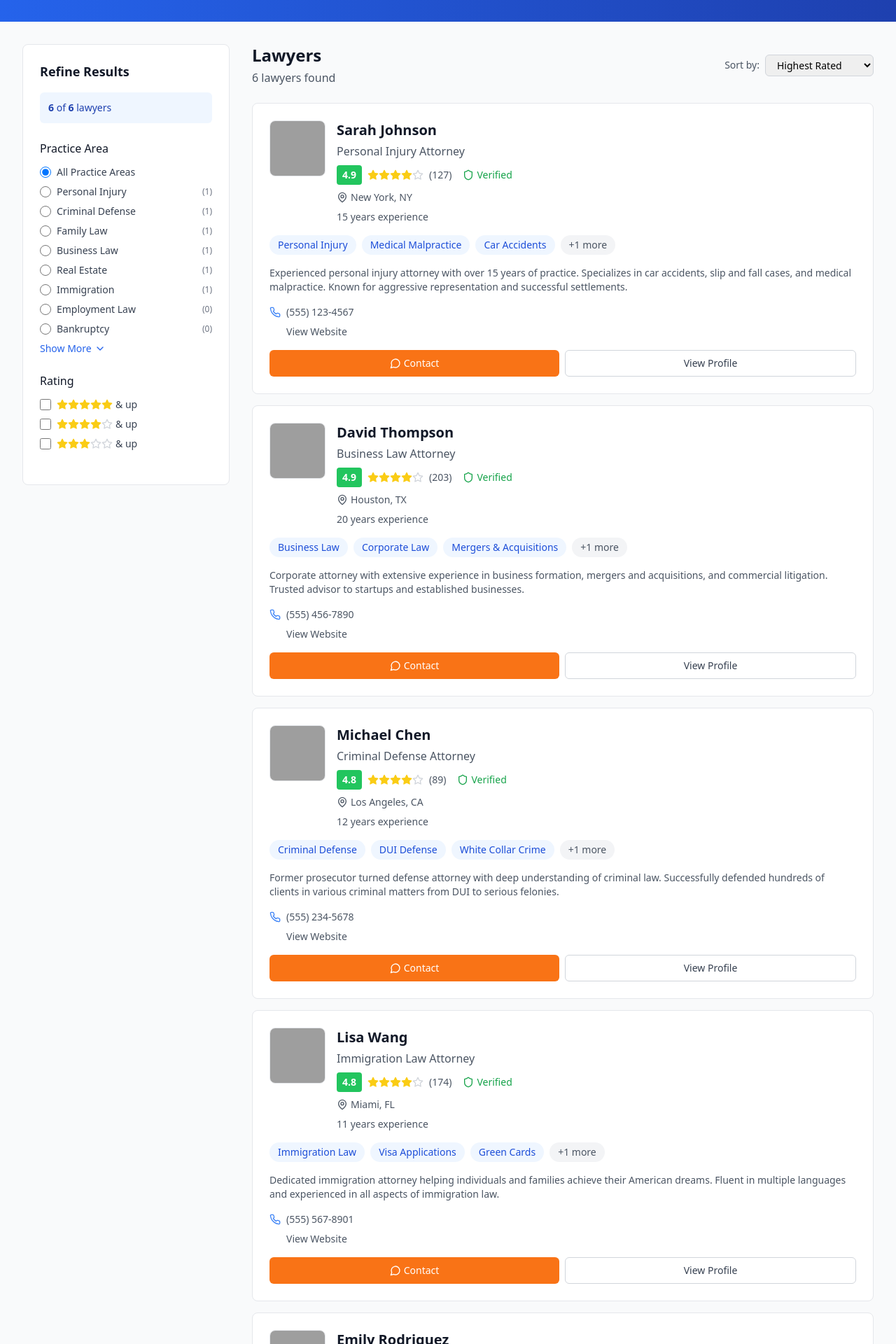
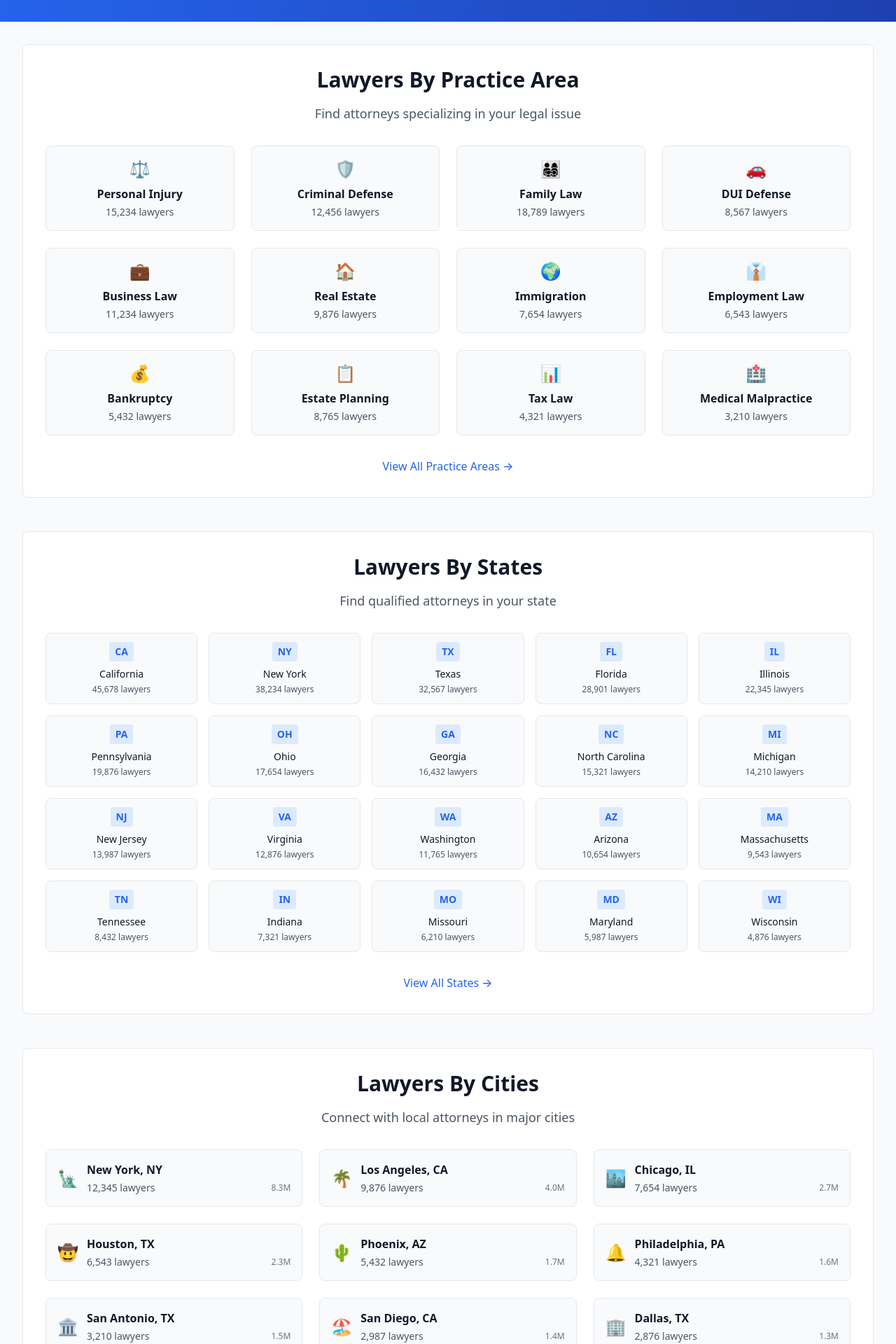
Before and after one commit to timtim355555/attorneys, a React (Vite) app: page / in a window 1280 px wide. Shown: the part 440-2360 px from the top of the page at 70% size. Built offline with nearby package versions, Linux system fonts and the light colour scheme; grey boxes are pictures that could not be loaded; a web font is replaced by a local one.

Commit message:
Replace sidebar and lawyers with Avvo-style sections

```diff
--- a/src/App.tsx
+++ b/src/App.tsx
@@ -564,66 +564,157 @@ function App() {
 
       {/* Main Content */}
       <div className="max-w-7xl mx-auto px-4 sm:px-6 lg:px-8 py-8">
-        <div className="flex flex-col lg:flex-row gap-8">
-          {/* Sidebar Filters */}
-          <div className="lg:w-1/4">
-            <AvvoFiltersSidebar
-              selectedPracticeArea={selectedPracticeArea}
-              setSelectedPracticeArea={setSelectedPracticeArea}
-              practiceAreas={practiceAreas}
-              lawyers={lawyers}
-              filteredLawyers={filteredLawyers}
-            />
+        {/* Avvo-style Directory Sections */}
+        <div className="space-y-12">
+          {/* Lawyers By Practice Area */}
+          <section className="bg-white rounded-lg border border-gray-200 p-8">
+            <div className="text-center mb-8">
+              <h2 className="text-3xl font-bold text-gray-900 mb-4">Lawyers By Practice Area</h2>
+              <p className="text-gray-600 text-lg">Find attorneys specializing in your legal issue</p>
             </div>
 
-          {/* Results */}
-          <div className="lg:w-3/4">
-            {/* Results Header */}
-            <div className="flex justify-between items-center mb-6">
-              <div>
-                <h2 className="text-2xl font-bold text-gray-900">
-                  Lawyers {selectedLocation && `in ${selectedLocation}`}
-                </h2>
-                <p className="text-gray-600 mt-1">
-                  {filteredLawyers.length} lawyers found
-                </p>
+            <div className="grid grid-cols-2 md:grid-cols-3 lg:grid-cols-4 gap-6">
+              {[
+                { name: 'Personal Injury', count: '15,234', icon: '⚖️' },
+                { name: 'Criminal Defense', count: '12,456', icon: '🛡️' },
+                { name: 'Family Law', count: '18,789', icon: '👨‍👩‍👧‍👦' },
+                { name: 'DUI Defense', count: '8,567', icon: '🚗' },
+                { name: 'Business Law', count: '11,234', icon: '💼' },
+                { name: 'Real Estate', count: '9,876', icon: '🏠' },
+                { name: 'Immigration', count: '7,654', icon: '🌍' },
+                { name: 'Employment Law', count: '6,543', icon: '👔' },
+                { name: 'Bankruptcy', count: '5,432', icon: '💰' },
+                { name: 'Estate Planning', count: '8,765', icon: '📋' },
+                { name: 'Tax Law', count: '4,321', icon: '📊' },
+                { name: 'Medical Malpractice', count: '3,210', icon: '🏥' }
+              ].map((area, index) => (
+                <a
+                  key={index}
+                  href="#"
+                  className="group bg-gray-50 hover:bg-blue-50 border border-gray-200 hover:border-blue-300 rounded-lg p-4 transition-all duration-200"
+                >
+                  <div className="text-center">
+                    <div className="text-2xl mb-2">{area.icon}</div>
+                    <h3 className="font-semibold text-gray-900 group-hover:text-blue-600 mb-1">
+                      {area.name}
+                    </h3>
+                    <p className="text-sm text-gray-600">{area.count} lawyers</p>
+                  </div>
+                </a>
+              ))}
             </div>
 
-              {/* Sort Options */}
-              <div className="flex items-center space-x-2">
-                <span className="text-sm text-gray-600">Sort by:</span>
-                <select
-                  value={sortBy}
-                  onChange={(e) => setSortBy(e.target.value)}
-                  className="border border-gray-300 rounded-md px-3 py-1 text-sm focus:ring-2 focus:ring-blue-500 focus:border-transparent"
+            <div className="text-center mt-8">
+              <a href="#" className="text-blue-600 hover:text-blue-800 font-medium">
+                View All Practice Areas →
+              </a>
+            </div>
+          </section>
+
+          {/* Lawyers By States */}
+          <section className="bg-white rounded-lg border border-gray-200 p-8">
+            <div className="text-center mb-8">
+              <h2 className="text-3xl font-bold text-gray-900 mb-4">Lawyers By States</h2>
+              <p className="text-gray-600 text-lg">Find qualified attorneys in your state</p>
+            </div>
+
+            <div className="grid grid-cols-2 md:grid-cols-3 lg:grid-cols-5 gap-4">
+              {[
+                { name: 'California', count: '45,678', abbr: 'CA' },
+                { name: 'New York', count: '38,234', abbr: 'NY' },
+                { name: 'Texas', count: '32,567', abbr: 'TX' },
+                { name: 'Florida', count: '28,901', abbr: 'FL' },
+                { name: 'Illinois', count: '22,345', abbr: 'IL' },
+                { name: 'Pennsylvania', count: '19,876', abbr: 'PA' },
+                { name: 'Ohio', count: '17,654', abbr: 'OH' },
+                { name: 'Georgia', count: '16,432', abbr: 'GA' },
+                { name: 'North Carolina', count: '15,321', abbr: 'NC' },
+                { name: 'Michigan', count: '14,210', abbr: 'MI' },
+                { name: 'New Jersey', count: '13,987', abbr: 'NJ' },
+                { name: 'Virginia', count: '12,876', abbr: 'VA' },
+                { name: 'Washington', count: '11,765', abbr: 'WA' },
+                { name: 'Arizona', count: '10,654', abbr: 'AZ' },
+                { name: 'Massachusetts', count: '9,543', abbr: 'MA' },
+                { name: 'Tennessee', count: '8,432', abbr: 'TN' },
+                { name: 'Indiana', count: '7,321', abbr: 'IN' },
+                { name: 'Missouri', count: '6,210', abbr: 'MO' },
+                { name: 'Maryland', count: '5,987', abbr: 'MD' },
+                { name: 'Wisconsin', count: '4,876', abbr: 'WI' }
+              ].map((state, index) => (
+                <a
+                  key={index}
+                  href="#"
+                  className="group bg-gray-50 hover:bg-blue-50 border border-gray-200 hover:border-blue-300 rounded-lg p-3 transition-all duration-200"
                 >
-                  <option value="rating">Highest Rated</option>
-                  <option value="reviews">Most Reviews</option>
-                  <option value="experience">Most Experience</option>
-                  <option value="name">Name A-Z</option>
-                </select>
+                  <div className="text-center">
+                    <div className="bg-blue-100 group-hover:bg-blue-200 text-blue-600 font-bold text-sm px-2 py-1 rounded mb-2 inline-block">
+                      {state.abbr}
+                    </div>
+                    <h3 className="font-medium text-gray-900 group-hover:text-blue-600 text-sm mb-1">
+                      {state.name}
+                    </h3>
+                    <p className="text-xs text-gray-600">{state.count} lawyers</p>
+                  </div>
+                </a>
+              ))}
+            </div>
+
+            <div className="text-center mt-8">
+              <a href="#" className="text-blue-600 hover:text-blue-800 font-medium">
+                View All States →
+              </a>
+            </div>
+          </section>
+
+          {/* Lawyers By Cities */}
+          <section className="bg-white rounded-lg border border-gray-200 p-8">
+            <div className="text-center mb-8">
+              <h2 className="text-3xl font-bold text-gray-900 mb-4">Lawyers By Cities</h2>
+              <p className="text-gray-600 text-lg">Connect with local attorneys in major cities</p>
+            </div>
+
+            <div className="grid grid-cols-1 md:grid-cols-2 lg:grid-cols-3 gap-6">
+              {[
+                { name: 'New York, NY', count: '12,345', population: '8.3M', icon: '🗽' },
+                { name: 'Los Angeles, CA', count: '9,876', population: '4.0M', icon: '🌴' },
+                { name: 'Chicago, IL', count: '7,654', population: '2.7M', icon: '🏙️' },
+                { name: 'Houston, TX', count: '6,543', population: '2.3M', icon: '🤠' },
+                { name: 'Phoenix, AZ', count: '5,432', population: '1.7M', icon: '🌵' },
+                { name: 'Philadelphia, PA', count: '4,321', population: '1.6M', icon: '🔔' },
+                { name: 'San Antonio, TX', count: '3,210', population: '1.5M', icon: '🏛️' },
+                { name: 'San Diego, CA', count: '2,987', population: '1.4M', icon: '🏖️' },
+                { name: 'Dallas, TX', count: '2,876', population: '1.3M', icon: '🏢' },
+                { name: 'San Jose, CA', count: '2,765', population: '1.0M', icon: '💻' },
+                { name: 'Austin, TX', count: '2,654', population: '965K', icon: '🎸' },
+                { name: 'Jacksonville, FL', count: '2,543', population: '911K', icon: '🏖️' }
+              ].map((city, index) => (
+                <a
+                  key={index}
+                  href="#"
+                  className="group bg-gray-50 hover:bg-blue-50 border border-gray-200 hover:border-blue-300 rounded-lg p-4 transition-all duration-200"
+                >
+                  <div className="flex items-center space-x-3">
+                    <div className="text-2xl">{city.icon}</div>
+                    <div className="flex-1">
+                      <h3 className="font-semibold text-gray-900 group-hover:text-blue-600">
+                        {city.name}
+                      </h3>
+                      <div className="flex justify-between items-center mt-1">
+                        <p className="text-sm text-gray-600">{city.count} lawyers</p>
+                        <p className="text-xs text-gray-500">{city.population}</p>
                       </div>
                     </div>
-
-            {/* Lawyer Cards */}
-            {filteredLawyers.length === 0 ? (
-              <div className="text-center py-12">
-                <Users className="h-16 w-16 text-gray-400 mx-auto mb-4" />
-                <h3 className="text-xl font-semibold text-gray-900 mb-2">No lawyers found</h3>
-                <p className="text-gray-600 mb-6">Try adjusting your search criteria.</p>
                   </div>
-            ) : (
-              <div className="space-y-4">
-                {filteredLawyers.map((lawyer, index) => (
-                  <AvvoLawyerCard
-                    key={lawyer.id}
-                    lawyer={lawyer}
-                    priority={index < 3}
-                  />
+                </a>
               ))}
             </div>
-            )}
+
+            <div className="text-center mt-8">
+              <a href="#" className="text-blue-600 hover:text-blue-800 font-medium">
+                View All Cities →
+              </a>
             </div>
+          </section>
         </div>
       </div>
 
```
Lines whose indentation alone changed are shown as unchanged.
